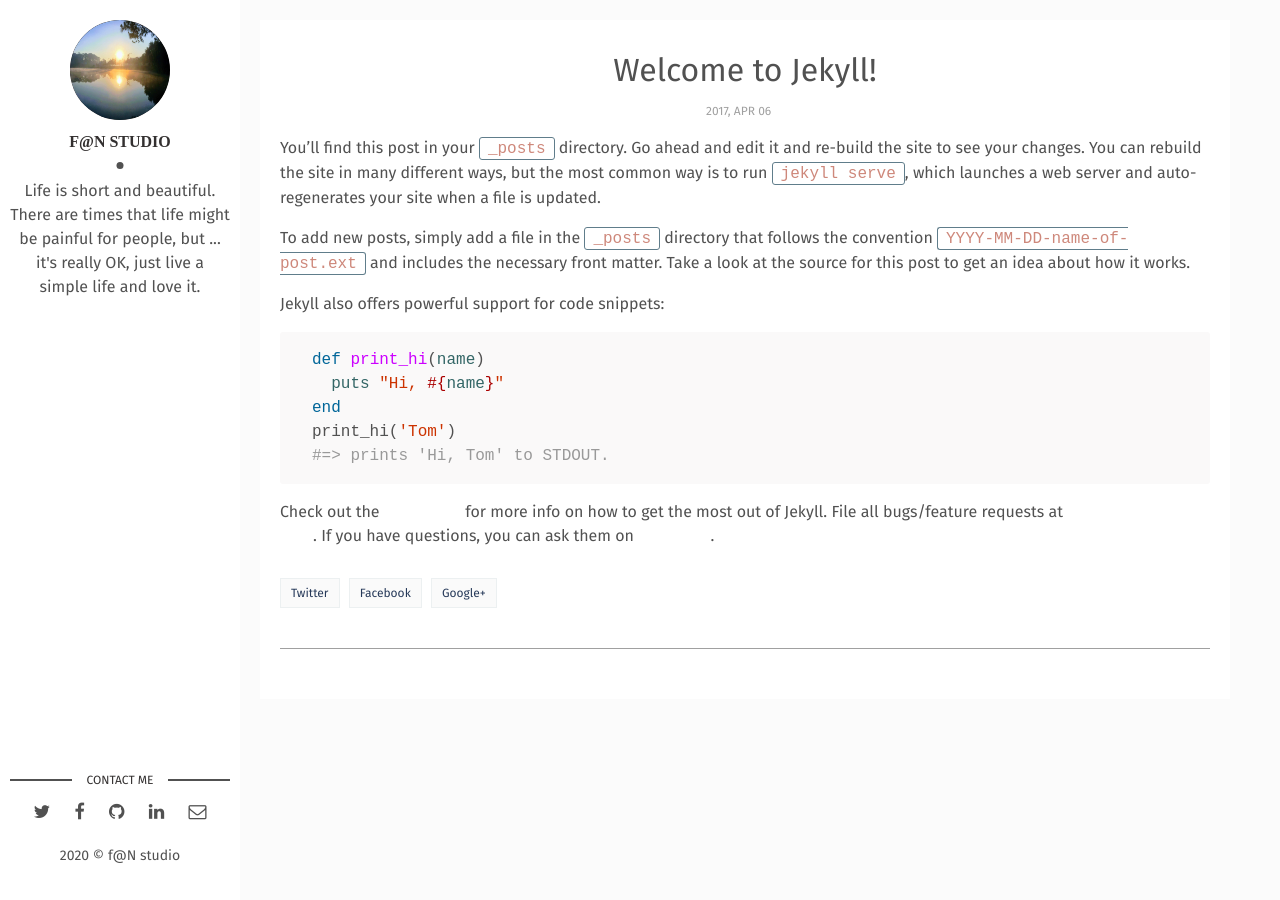
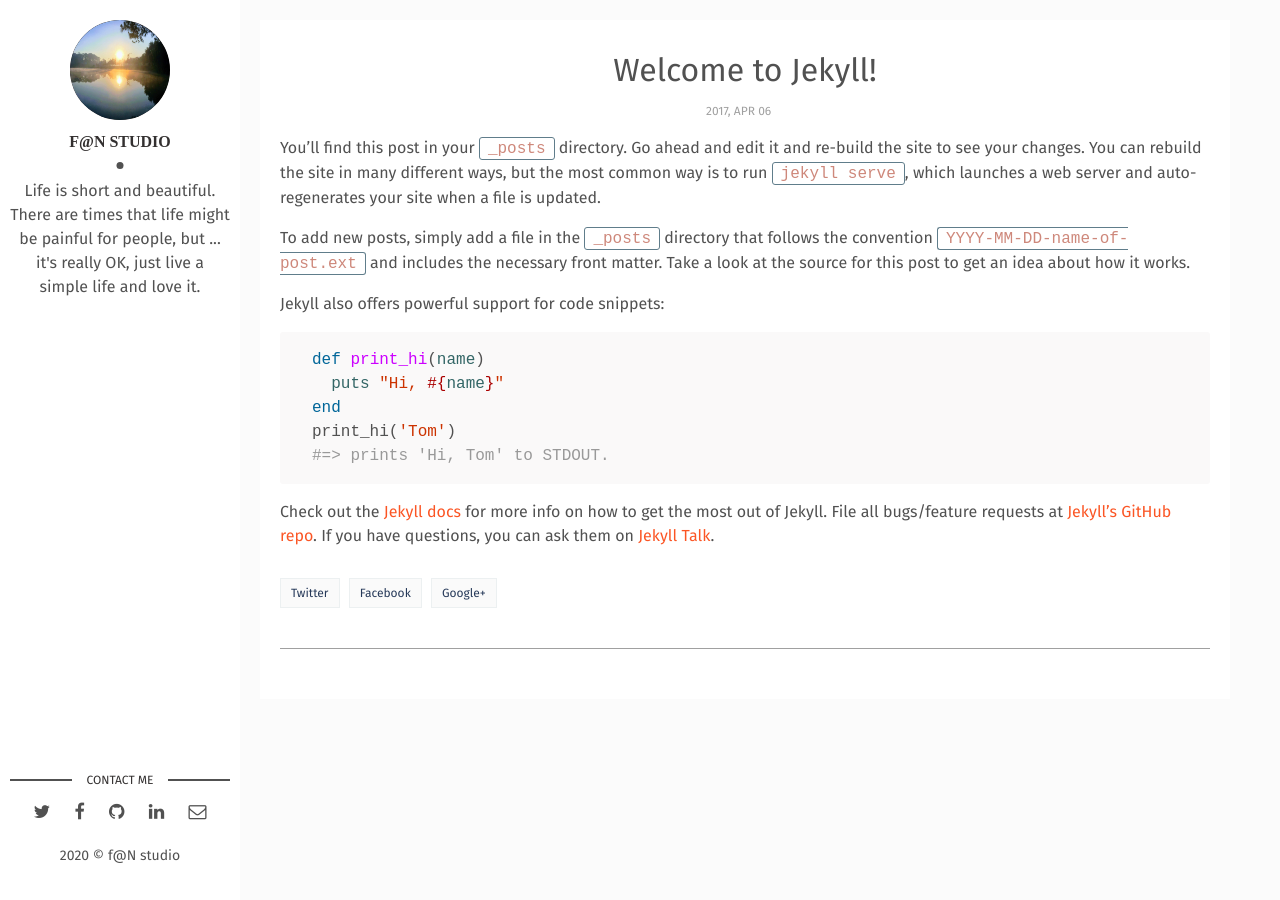
Before and after one commit to wowfrank/wowfrank.github.io, a Jekyll site: the page built from _posts/2017-04-06-welcome-to-jekyll.markdown, in a window 1280 px wide. Built offline with Jekyll 4.4.1, drawn with Linux system fonts in a browser that asks for light colours; comment, search, counter and statistics services are not loaded.

Commit message:
Update main.css

```diff
--- a/assets/css/main.css
+++ b/assets/css/main.css
@@ -36,8 +36,8 @@ section {
   display: block;
 }
 
-a:hover, a:visited, a:link, a:active {
-  color: #FFFFFF;
+a {
+  color: #fb5524;
   text-decoration: none;
 }
 
```
